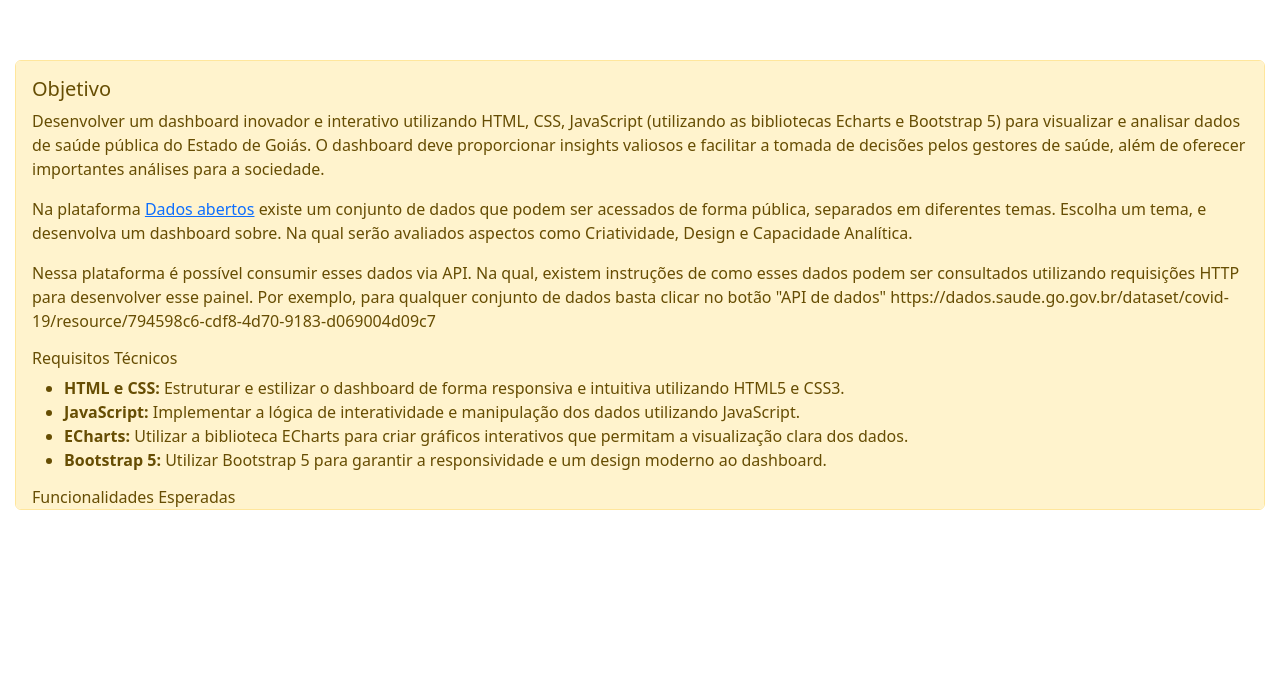
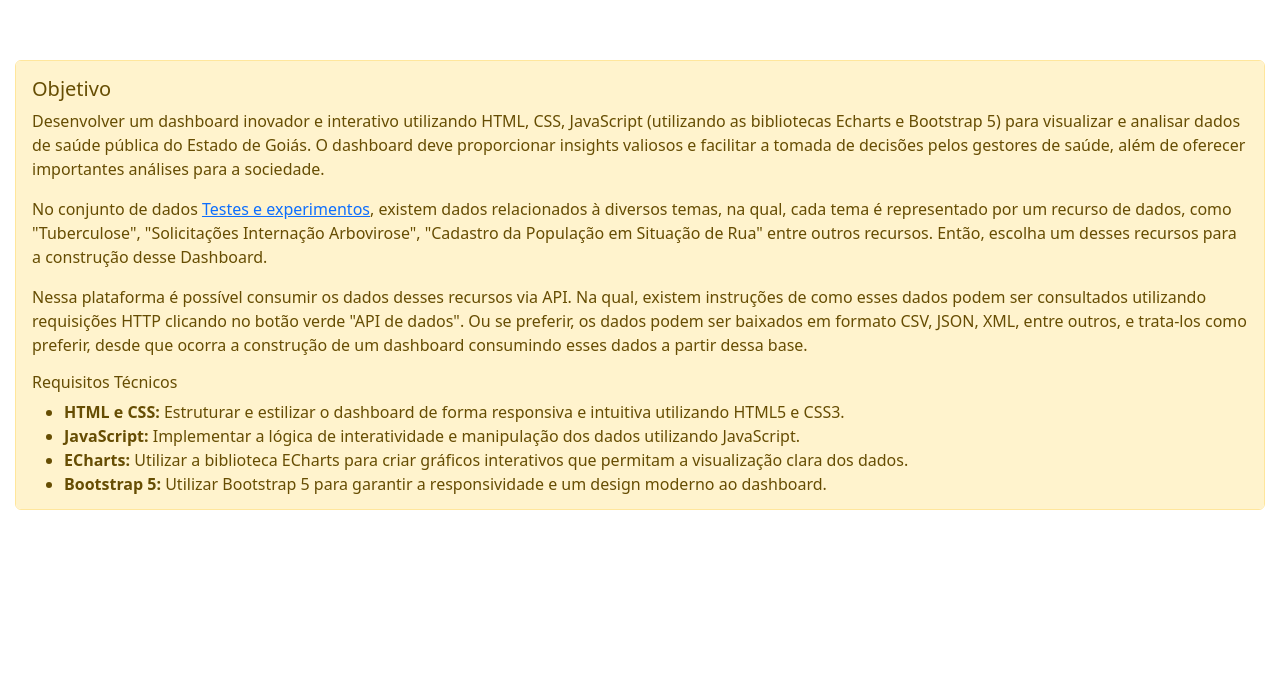
Before and after one commit to asmoreiraminsait/teste_bi, a plain HTML site: page teste_dashboard/index.html in a window 1280 px wide. Shown: the part 107-800 px from the top of the page. Drawn offline with Linux system fonts and the light colour scheme.

Commit message:
Update index.html

```diff
--- a/teste_dashboard/index.html
+++ b/teste_dashboard/index.html
@@ -26,14 +26,20 @@
                 saúde, além de oferecer importantes análises para a sociedade.
             </p>
             <p>
-                Na plataforma <a target="_blank" href="https://dados.saude.go.gov.br/dataset/">Dados abertos</a> existe
-                um conjunto de dados que podem ser acessados de forma pública, separados em diferentes temas. Escolha um
-                tema, e desenvolva um dashboard sobre. Na qual serão avaliados aspectos como Criatividade, Design e
-                Capacidade Analítica.
+                No conjunto de dados <a target="_blank"
+                    href="https://dados.saude.go.gov.br/dataset/testes-e-experimentos">Testes e experimentos</a>,
+                existem dados relacionados à diversos temas, na qual, cada tema é representado por um recurso de dados,
+                como "Tuberculose", "Solicitações Internação Arbovirose",
+                "Cadastro da População em Situação de Rua" entre outros recursos. Então, escolha um desses recursos para
+                a construção desse Dashboard.
             </p>
             <p>
-                Nessa plataforma é possível consumir esses dados via API. Na qual, existem instruções de como esses
-                dados podem ser consultados utilizando requisições HTTP para desenvolver esse painel. Por exemplo, para qualquer conjunto de dados basta clicar no botão "API de dados" https://dados.saude.go.gov.br/dataset/covid-19/resource/794598c6-cdf8-4d70-9183-d069004d09c7
+                Nessa plataforma é possível consumir os dados desses recursos via API. Na qual, existem instruções de
+                como esses
+                dados podem ser consultados utilizando requisições HTTP clicando no botão
+                verde "API de dados". Ou se preferir, os dados podem ser baixados em formato CSV, JSON, XML, entre
+                outros, e trata-los como preferir, desde que ocorra a construção de um dashboard consumindo esses dados
+                a partir dessa base.
             </p>
             <h6>Requisitos Técnicos</h6>
             <ul>
@@ -82,8 +88,8 @@
                     esperadas.</li>
             </ul>
 
-            <p>O candidato terá um prazo de 72 horas para desenvolver o dashboard e apresentar uma demonstração
-                funcional junto com a documentação técnica do projeto.</p>
+            <p>O candidato terá um prazo de uma semana para desenvolver o dashboard e apresentar uma demonstração
+                funcional.</p>
             <p>Acesse o <a href="https://inovacao.saude.go.gov.br/" target="_blank">portal inovação</a> para ver algumas
                 de nossas soluções.</p>
         </div>
```
